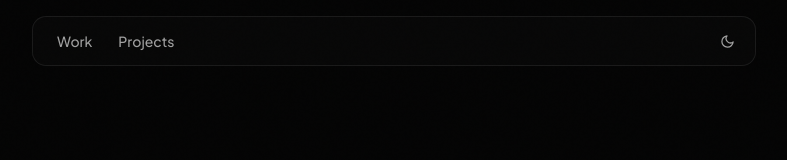
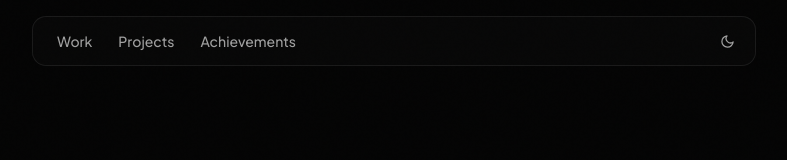
Before and after one commit to AymaanPathan/portfolio, a Next.js app: page / in a window 1280 px wide. Shown: the top 160 px of the page, without its empty margins (246-1033 px from the left). Built offline with nearby package versions, Linux system fonts and the light colour scheme.

Commit message:
refactor: clean up Navbar component by removing commented code and adding Achievements link

```diff
--- a/src/app/Sections/ProjectSection.tsx
+++ b/src/app/Sections/ProjectSection.tsx
@@ -16,7 +16,7 @@ const projects = [
     description:
       "WhatsApp-powered CRM for solar businesses — connects partner conversations with a structured backend, giving teams full visibility without disrupting how partners already work.",
     url: "https://solarchatpro.com",
-    github: "https://github.com/AymaanPathan/solarchatpro",
+
     status: "Live",
     image: SolarchatPro,
     tech: [
--- a/src/app/components/Navbar.tsx
+++ b/src/app/components/Navbar.tsx
@@ -5,7 +5,6 @@ import Lenis from "lenis";
 export default function Navbar() {
   const btnRef = useRef<HTMLButtonElement>(null);
   const rippleSvgRef = useRef<SVGSVGElement>(null);
-  // Track current mode via html class (SSR-safe — no useState needed)
 
   useEffect(() => {
     function handleClick(e: MouseEvent) {
@@ -40,25 +39,20 @@ export default function Navbar() {
     const svg = rippleSvgRef.current;
     if (!btn || !svg) return;
 
-    // Position of button center in viewport
     const rect = btn.getBoundingClientRect();
     const cx = rect.left + rect.width / 2;
     const cy = rect.top + rect.height / 2;
 
-    // Ripple color = the destination background
     const rippleColor = goingLight ? "#f4f1ec" : "#050505";
 
-    // Create SVG circle
     const NS = "http://www.w3.org/2000/svg";
     const circle = document.createElementNS(NS, "circle");
     circle.setAttribute("cx", String(cx));
     circle.setAttribute("cy", String(cy));
     circle.setAttribute("fill", rippleColor);
-    // Start tiny
     circle.setAttribute("r", "0");
     svg.appendChild(circle);
 
-    // Animate with WAAPI for maximum smoothness
     const maxR =
       Math.ceil(
         Math.hypot(
@@ -79,15 +73,11 @@ export default function Navbar() {
       },
     );
 
-    // Switch theme exactly when ripple fully covers the screen
-    // (at ~60% of the animation = when circle reaches most edges)
     setTimeout(() => {
       html.classList.toggle("light", goingLight);
     }, 300);
 
-    // Remove circle after animation + a tiny hold
     anim.onfinish = () => {
-      // Hold for a frame so there's no flash, then remove
       requestAnimationFrame(() => {
         requestAnimationFrame(() => {
           circle.remove();
@@ -98,7 +88,6 @@ export default function Navbar() {
 
   return (
     <>
-      {/* Ripple overlay — sits above everything */}
       <svg
         ref={rippleSvgRef}
         className="theme-ripple-svg"
@@ -115,6 +104,9 @@ export default function Navbar() {
             <a href="#projects" className="nav-a">
               Projects
             </a>
+            <a href="#achievements" className="nav-a">
+              Achievements
+            </a>
           </div>
 
           <button
@@ -124,7 +116,6 @@ export default function Navbar() {
             title="Toggle theme"
             aria-label="Toggle theme"
           >
-            {/* Moon — shown in dark mode */}
             <span className="theme-icon theme-icon--moon" aria-hidden="true">
               <svg
                 width="15"
@@ -140,7 +131,6 @@ export default function Navbar() {
               </svg>
             </span>
 
-            {/* Sun — shown in light mode */}
             <span className="theme-icon theme-icon--sun" aria-hidden="true">
               <svg
                 width="15"
```
